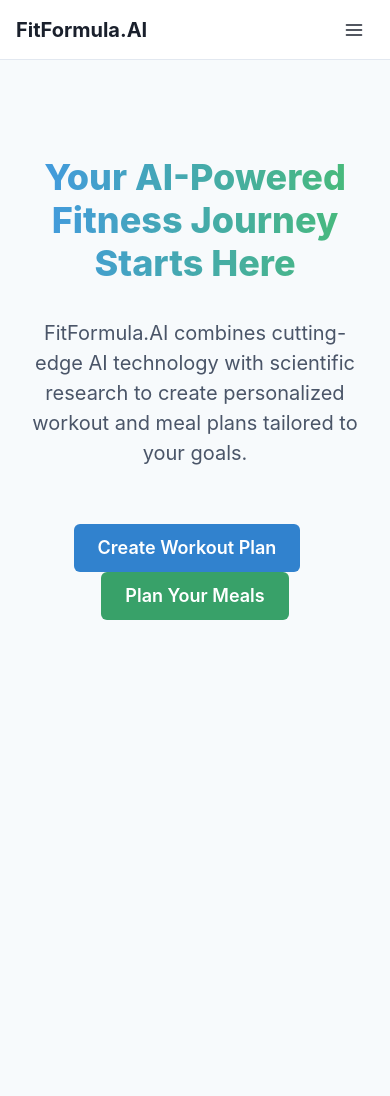
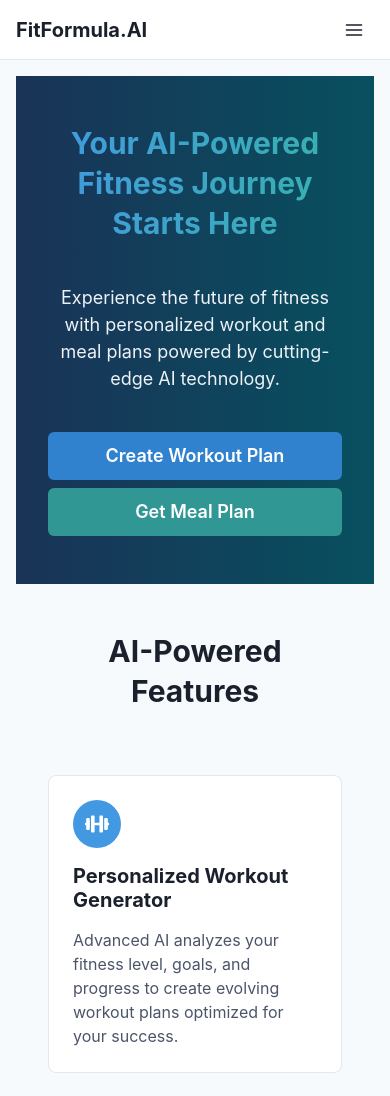
Before and after one commit to Samireye/fit-formula-frontend, a React (Vite) app: page / in a window 390 px wide. Shown: the top 1096 px of the page. Before the commit the page ends 844 px from the top, so only its background shows below. Built offline with nearby package versions, Linux system fonts and the light colour scheme.

Commit message:
fix: restore original home page design with mobile responsiveness

```diff
--- a/src/pages/Home.tsx
+++ b/src/pages/Home.tsx
@@ -5,46 +5,196 @@ import {
   Heading,
   Text,
   VStack,
+  SimpleGrid,
+  Icon,
   useColorModeValue,
+  Flex,
 } from '@chakra-ui/react'
 import { Link as RouterLink } from 'react-router-dom'
+import {
+  FaDumbbell,
+  FaApple,
+  FaChartLine,
+  FaBrain,
+  FaChartBar,
+  FaBullseye
+} from 'react-icons/fa'
 
 export default function Home() {
+  const features = [
+    {
+      title: 'Personalized Workout Generator',
+      description: 'Advanced AI analyzes your fitness level, goals, and progress to create evolving workout plans optimized for your success.',
+      icon: FaDumbbell,
+    },
+    {
+      title: 'Dynamic Nutrition Planning',
+      description: 'Smart meal planning that adapts to your preferences, restrictions, and goals while maintaining optimal nutritional balance.',
+      icon: FaApple,
+    },
+    {
+      title: 'Real-Time Feedback',
+      description: 'Get instant adjustments to your workouts and nutrition based on your performance and recovery needs.',
+      icon: FaChartLine,
+    },
+    {
+      title: 'Behavioral Insights',
+      description: 'AI-powered motivation tracking and personalized encouragement to keep you on track with your fitness journey.',
+      icon: FaBrain,
+    },
+    {
+      title: 'Predictive Analytics',
+      description: 'Machine learning algorithms predict your performance trends and help you set achievable fitness goals.',
+      icon: FaChartBar,
+    },
+    {
+      title: 'Smart Goal Setting',
+      description: 'Set and track SMART goals with sophisticated analytics and detailed progress reports.',
+      icon: FaBullseye,
+    },
+  ]
+
+  const bgColor = useColorModeValue('white', 'gray.700')
+  const borderColor = useColorModeValue('gray.200', 'gray.600')
+
   return (
-    <Container maxW="container.xl" py={20}>
-      <VStack spacing={8} textAlign="center">
+    <Box>
+      {/* Hero Section */}
+      <Box
+        bg={useColorModeValue('gray.900', 'gray.900')}
+        py={{ base: 12, md: 20 }}
+        width="100%"
+        position="relative"
+        overflow="hidden"
+      >
+        {/* Gradient Overlay */}
+        <Box
+          position="absolute"
+          top={0}
+          left={0}
+          right={0}
+          bottom={0}
+          bgGradient="linear(to-r, blue.900, cyan.900)"
+          opacity={0.9}
+        />
+
+        <Container maxW="container.xl" position="relative">
+          <VStack spacing={6} align="center" textAlign="center">
             <Heading
               as="h1"
-          size="2xl"
-          bgGradient="linear(to-r, blue.400, green.400)"
+              size={{ base: "xl", md: "2xl" }}
+              bgGradient="linear(to-r, blue.400, teal.400)"
               bgClip="text"
-          fontWeight="extrabold">
-          Your AI-Powered Fitness Journey Starts Here
+              lineHeight="1.2"
+              mb={4}
+              px={{ base: 4, md: 0 }}
+            >
+              Your AI-Powered
+              <br />
+              Fitness Journey Starts Here
             </Heading>
-
-        <Text fontSize="xl" color={useColorModeValue('gray.600', 'gray.300')} maxW="2xl">
-          FitFormula.AI combines cutting-edge AI technology with scientific research
-          to create personalized workout and meal plans tailored to your goals.
+            <Text
+              fontSize={{ base: "lg", md: "xl" }}
+              maxW="2xl"
+              color="gray.100"
+              px={{ base: 4, md: 0 }}
+            >
+              Experience the future of fitness with personalized workout and meal plans powered by cutting-edge AI technology.
             </Text>
-
-        <Box pt={6}>
+            <Flex
+              gap={{ base: 2, md: 4 }}
+              mt={4}
+              flexDir={{ base: 'column', sm: 'row' }}
+              w={{ base: '100%', sm: 'auto' }}
+              px={{ base: 4, md: 0 }}
+            >
               <Button
                 as={RouterLink}
                 to="/workout-planner"
                 colorScheme="blue"
                 size="lg"
-            mr={4}>
+                px={8}
+                w={{ base: '100%', sm: 'auto' }}
+                _hover={{
+                  transform: 'translateY(-2px)',
+                  boxShadow: 'lg',
+                }}
+              >
                 Create Workout Plan
               </Button>
               <Button
                 as={RouterLink}
                 to="/meal-planner"
-            colorScheme="green"
-            size="lg">
-            Plan Your Meals
+                colorScheme="teal"
+                size="lg"
+                px={8}
+                w={{ base: '100%', sm: 'auto' }}
+                _hover={{
+                  transform: 'translateY(-2px)',
+                  boxShadow: 'lg',
+                }}
+              >
+                Get Meal Plan
               </Button>
-        </Box>
+            </Flex>
           </VStack>
         </Container>
+      </Box>
+
+      {/* Features Section */}
+      <Container maxW="container.xl" py={{ base: 12, md: 16 }}>
+        <VStack spacing={12}>
+          <Heading
+            textAlign="center"
+            mb={4}
+            size="xl"
+            px={{ base: 4, md: 0 }}
+          >
+            AI-Powered Features
+          </Heading>
+          <SimpleGrid
+            columns={{ base: 1, md: 2, lg: 3 }}
+            spacing={{ base: 6, md: 8 }}
+            w="full"
+            px={{ base: 4, md: 0 }}
+          >
+            {features.map((feature, index) => (
+              <Box
+                key={index}
+                bg={bgColor}
+                p={{ base: 6, md: 8 }}
+                borderRadius="lg"
+                borderWidth="1px"
+                borderColor={borderColor}
+                transition="all 0.3s"
+                _hover={{
+                  transform: 'translateY(-5px)',
+                  shadow: 'lg',
+                }}
+              >
+                <Flex
+                  w={12}
+                  h={12}
+                  bg="blue.400"
+                  color="white"
+                  borderRadius="full"
+                  align="center"
+                  justify="center"
+                  mb={4}
+                >
+                  <Icon as={feature.icon} boxSize={6} />
+                </Flex>
+                <Heading size="md" mb={4}>
+                  {feature.title}
+                </Heading>
+                <Text color={useColorModeValue('gray.600', 'gray.300')}>
+                  {feature.description}
+                </Text>
+              </Box>
+            ))}
+          </SimpleGrid>
+        </VStack>
+      </Container>
+    </Box>
   )
 }
```
Lines whose indentation alone changed are shown as unchanged.
